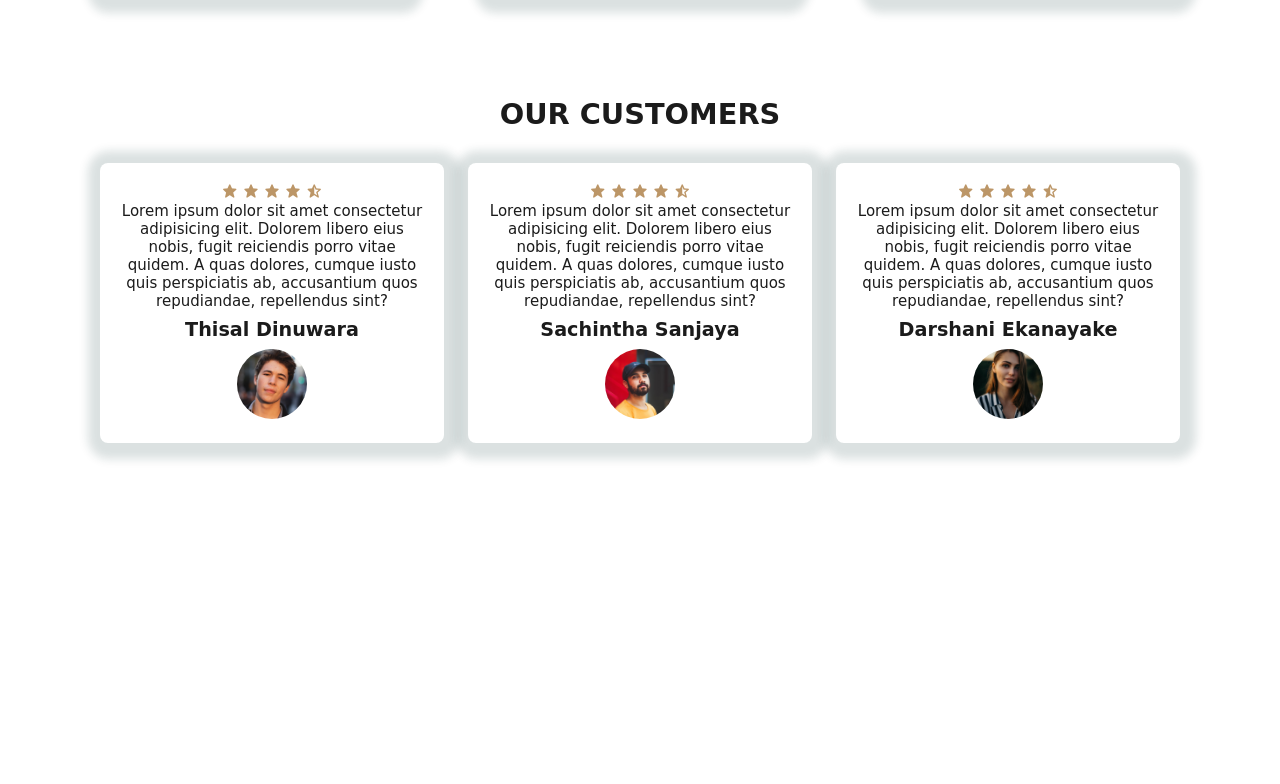
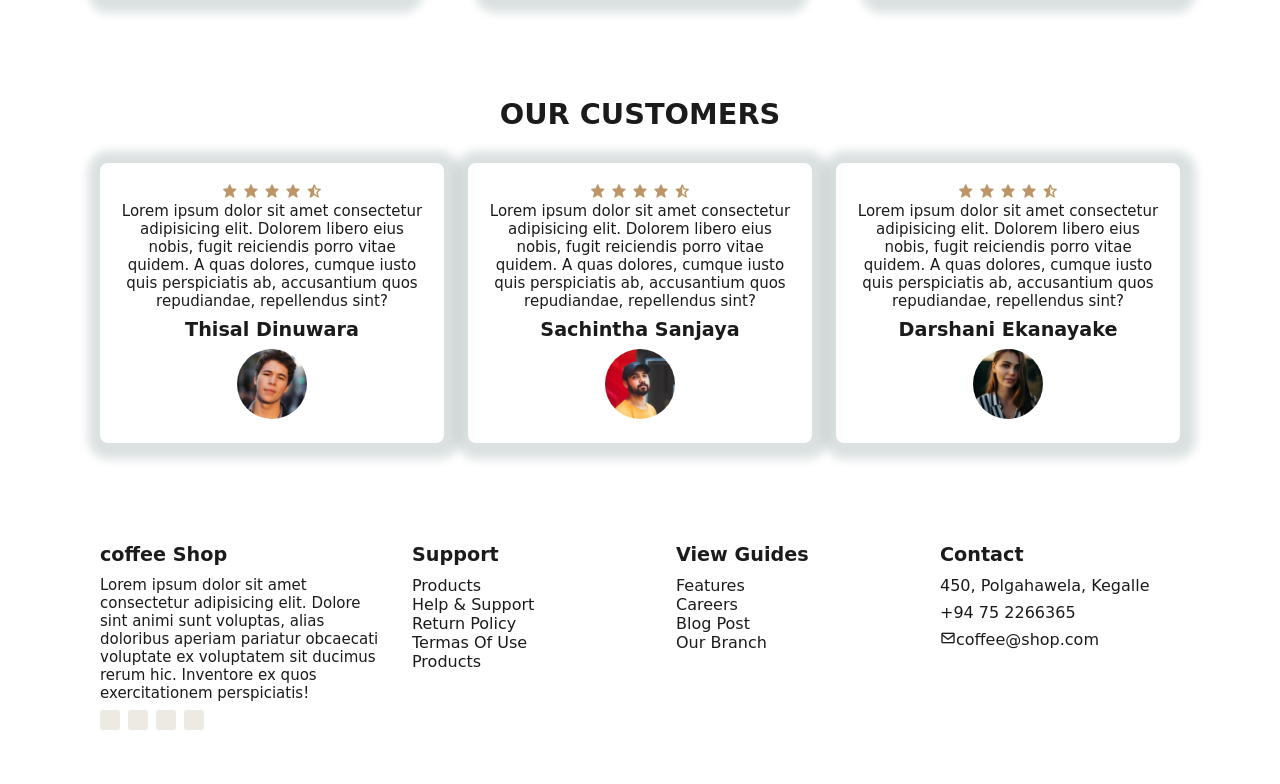
Before and after one commit to ThisalDinuwara/Cofee-Shop-Web-Site, a plain HTML site: page index.html in a window 1280 px wide. Shown: the part 2127-2911 px from the top of the page. Before the commit the page ends 2620 px from the top, so only its background shows below. Drawn offline with nearby package versions, Linux system fonts and the light colour scheme.

Commit message:
version 1.5.0

```diff
--- a/index.html
+++ b/index.html
@@ -185,7 +185,47 @@
 
         </div>
     </section>
+    <!--Footer Section-->
+    <section class="footer">
+        <div class="footer-box">
+            <h3>coffee Shop</h3>
+            <p>Lorem ipsum dolor sit amet consectetur adipisicing elit. Dolore sint animi sunt voluptas,
+            alias doloribus aperiam pariatur obcaecati voluptate ex voluptatem sit ducimus rerum hic.
+            Inventore ex quos exercitationem perspiciatis!</p>
+            <div class="social">
+                <a href="#"><i class='bx bx1-facebook-circle'></i></a>
+                <a href="#"><i class='bx bx1-twitter'></i></a>
+                <a href="#"><i class='bx bx1-instagram-alt'></i></a>
+                <a href="#"><i class='bx bx1-tiktoks'></i></a>
+            </div>
+        </div>
 
+        <div class="footer-box">
+            <h3>Support</h3>
+            <li><a href="#">Products</a></li>
+            <li><a href="#">Help & Support</a></li>
+            <li><a href="#">Return Policy</a></li>
+            <li><a href="#">Termas Of Use</a></li>
+            <li><a href="#">Products</a></li>
+        </div>
+
+        <div class="footer-box">
+            <h3>View Guides</h3>
+            <li><a href="#">Features</a></li>
+            <li><a href="#">Careers</a></li>
+            <li><a href="#">Blog Post</a></li>
+            <li><a href="#">Our Branch</a></li>
+        </div>
+
+    <div class="footer-box">
+        <h3>Contact</h3>
+        <div class="contact">
+            <span><i class='bx  bx-location'  ></i>450, Polgahawela, Kegalle</span>
+            <span><i class='bx  bx-phone-ring'  ></i>+94 75 2266365</span>
+            <span><i class='bx  bx-envelope'  ></i>coffee@shop.com</span>
+        </div>
+    </div>
+    </section>
     <script src="script.js"></script>
 </body>
 </html>
--- a/style.css
+++ b/style.css
@@ -240,4 +240,46 @@ header{
 .customers-container .box:hover{
     background-color: var(--secondary-color);
     transform: scale(105%);
+    transition: 1s all linear;
 }
+.footer{
+    display: grid;
+    grid-template-columns: repeat(auto-fit,minmax(240px,auto));
+    gap: 1.5rem;
+}
+.footer-box h3{
+    font-size: 1.2rem;
+    font-weight: 600;
+    margin-bottom: 10px;
+}
+.footer-box p{
+    font-size: 0.938rem;
+    margin-bottom: 0.5rem;
+}
+.social{
+    display: flex;
+    align-items: center;
+    column-gap: 0.5rem;
+}
+.social a .bx{
+    font-size: 24px;
+    color: var(--text-color);
+    padding: 10px;
+    background: var(--secondary-color);
+    border-radius: 0.2rem;
+}
+.social a .bx:hover{
+    background: var(--main-color);
+    color: var(--bg-color);
+}
+.footer-box li a{
+    color: var(--text-color);
+}
+.footer-box li a:hover{
+    color: var(--main-color);
+}
+.contact{
+    display: flex;
+    flex-direction: column;
+    row-gap: 0.5rem;
+}
```
